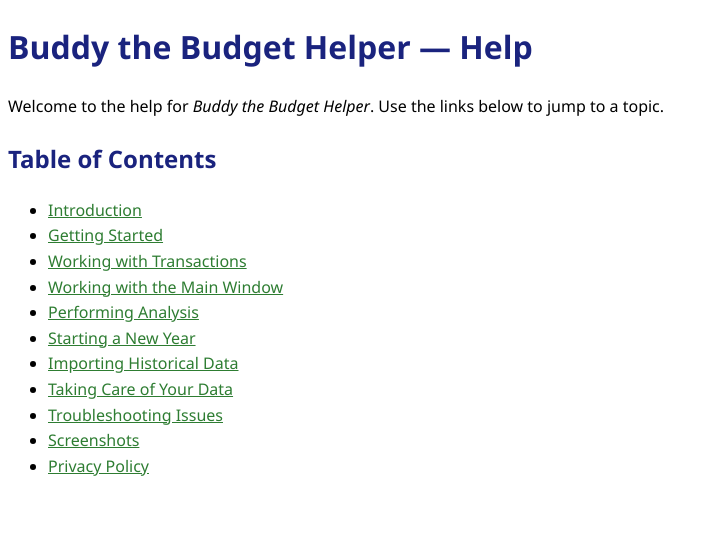
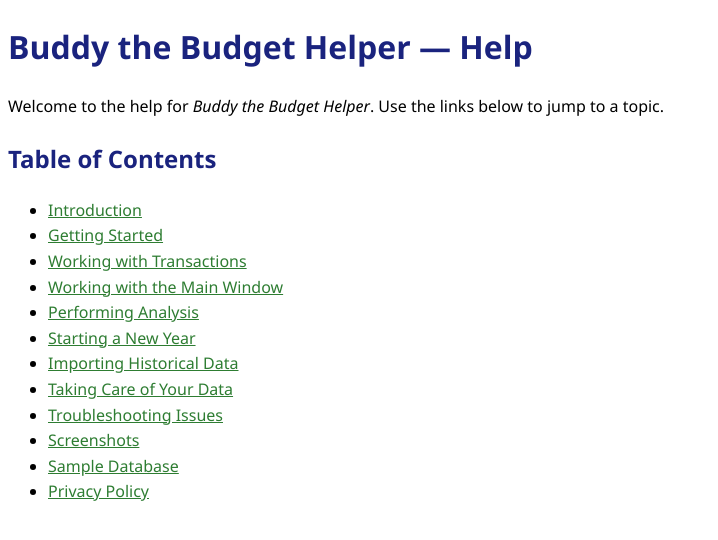
Before and after one commit to chudave1/Buddy-the-Budget-Helper-Release, a Jekyll site: the page built from docs/index.md, in a window 1280 px wide. Shown: the top 540 px of the page, without its empty margins (0-718 px from the left). Built offline with Jekyll 4.4.1, drawn with Linux system fonts in a browser that asks for light colours; our own code applies the rules of GitHub Pages for plain Markdown files.

Commit message:
Added link for sample database

```diff
--- a/docs/index.md
+++ b/docs/index.md
@@ -14,4 +14,5 @@ Welcome to the help for *Buddy the Budget Helper*. Use the links below to jump t
 - [Taking Care of Your Data](taking-care-of-data.md)
 - [Troubleshooting Issues](troubleshooting.md)
 - [Screenshots](screenshots.md)
+- [Sample Database](https://github.com/chudave1/Buddy-the-Budget-Helper-Release/blob/main/sample_database/README.md)
 - [Privacy Policy](privacy-policy.md)
```
